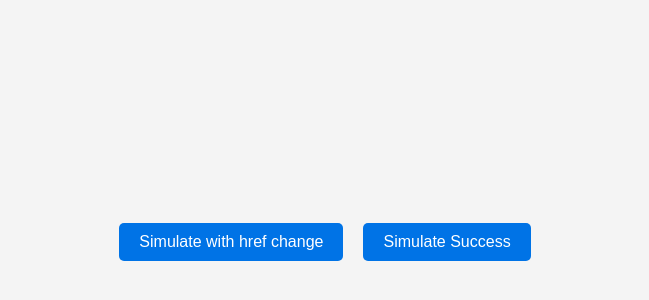
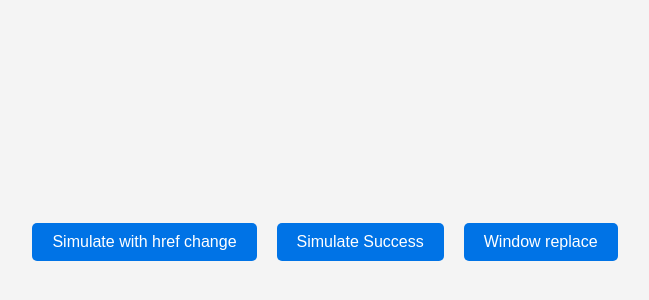
Before and after one commit to dtelega/test-deep-link-app, a plain HTML site: page index.html in a window 1280 px wide. Shown: the part 158-458 px from the top of the page, without its empty margins (305-954 px from the left). Drawn offline with Linux system fonts and the light colour scheme.

Commit message:
Add button for window replace functionality

```diff
--- a/index.html
+++ b/index.html
@@ -33,6 +33,7 @@
 <body>
     <button id="deeplinkbtn" onclick="openErrorDeepLink()">Simulate with href change</button>
     <button id="deeplinkbtn" onclick="openSuccessDeepLink()">Simulate Success</button>
+    <button id="deeplinkbtn" onclick="openWithWindowReplace()"> Window replace</button>
 
      <script>
          function openWithHref() {
@@ -41,6 +42,10 @@
         function openSuccessDeepLink() {
              window.open('https://wix.app/payments/checkout-result/success', "_blank");
          }
+
+         function openWithWindowReplace() {
+             window.location.replace('https://wix.app/payments/checkout-result/error');
+         }
     </script>
 </body>
 </html>
```
